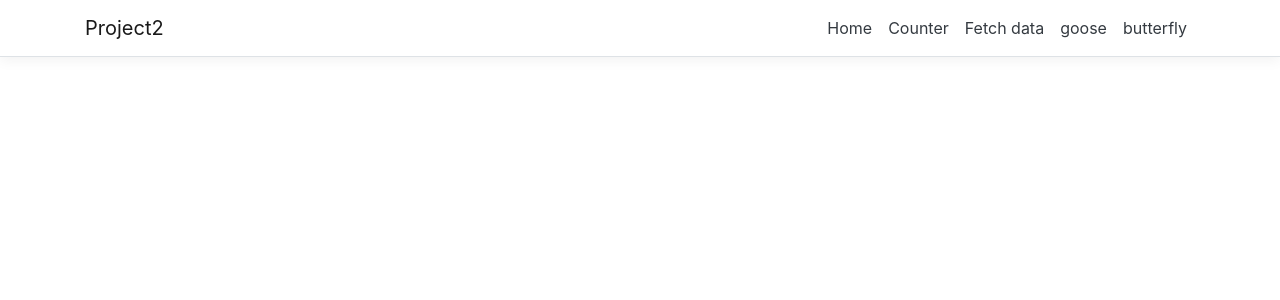
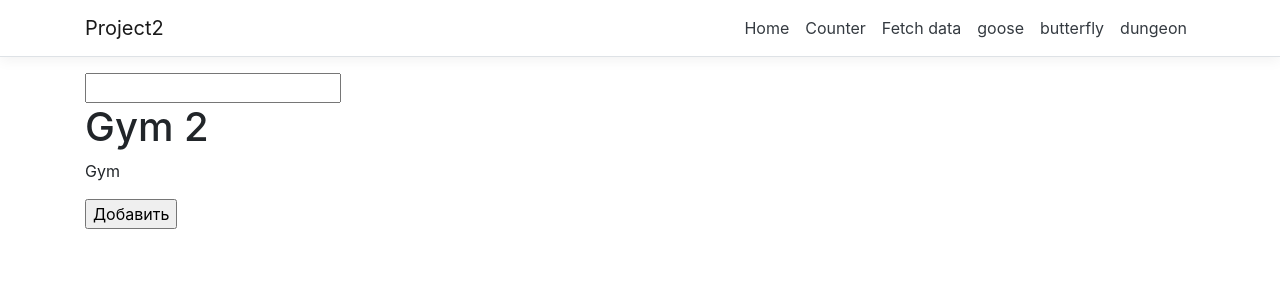
Before and after one commit to Supervodka/FntBckFnt, a React (Create React App) app in the folder Project2/Project2/ClientApp/: page /Dungeon in a window 1280 px wide. Shown: the top 300 px of the page. Built offline with nearby package versions, Linux system fonts and the light colour scheme.

Commit message:
подгрузка второго компонента с учетом воода в строку и подгрузкой коллекций

```diff
--- a/Project2/Project2/ClientApp/src/App.js
+++ b/Project2/Project2/ClientApp/src/App.js
@@ -6,6 +6,7 @@ import { FetchData } from './components/FetchData';
 import { Counter } from './components/Counter';
 import { goose } from './components/JavaScript';
 import { butterfly } from './components/Butterfly';
+import { dungeon } from './components/Dungeon'
 
 import './custom.css'
 
@@ -21,6 +22,8 @@ export default class App extends Component {
             <Route path='/JavaScript' component={goose} />
             <Route path='/Butterfly' component={butterfly} />
 
+            <Route path='/Dungeon' component={dungeon} />
+
       </Layout>
     );
   }
--- /dev/null
+++ b/Project2/Project2/ClientApp/src/components/Dungeon.js
@@ -0,0 +1,54 @@
+import { extend, type } from 'jquery';
+import React, { Component } from 'react';
+import { Gym } from './Gym';
+
+export class dungeon extends Component {
+    constructor(props) {
+        super(props);
+        this.state = {
+            currentCount: "Welcome to Dungeon,slaves",
+            slaves: ["2"]
+        };
+
+        this.click = this.click.bind(this);
+    }
+
+    render() {
+;
+
+        const items = []
+        for (const [index, value] of this.state.slaves.entries()) {
+            items.push(<Gym  name={value} />)
+        }
+
+        return (
+            <div>
+                <input type="text" id="goose"/>
+                {items}
+                <input type="button" onClick={this.click} value="Добавить" />
+
+            </div>
+
+        )
+    }
+
+    async click() {
+        let input = document.querySelector("input");
+        console.log(input.value)
+        console.log(this.state.slaves)
+
+        let a = this.state.slaves.concat(input.value);
+        console.log(a)
+        const response = await fetch(`Dungeon/master`,
+            {
+
+                method: 'POST',
+                body: JSON.stringify(a)
+
+            });
+
+        const data = await response.json();//расшифровка данных(парсинг)??
+
+        this.setState({ slaves: data });//отправка даты в CurrentCount
+    }
+}
--- /dev/null
+++ b/Project2/Project2/ClientApp/src/components/Gym.js
@@ -0,0 +1,18 @@
+import { extend, type } from 'jquery';
+import React, { Component } from 'react';
+
+export class Gym extends Component {
+    constructor(props) {
+        super(props);
+
+    }
+    render() {
+        return (
+            <div>
+                <h1>Gym {this.props.name}</h1>
+                <p> Gym </p>
+
+            </div>
+        );
+    }
+}
--- a/Project2/Project2/ClientApp/src/components/NavMenu.js
+++ b/Project2/Project2/ClientApp/src/components/NavMenu.js
@@ -50,6 +50,13 @@ export class NavMenu extends Component {
                                 <NavLink tag={Link} className="text-dark" to="/Butterfly">butterfly</NavLink>
 
                             </NavItem>
+
+                            <NavItem>
+                                <NavLink tag={Link} className="text-dark" to="/Dungeon">dungeon</NavLink>
+
+                            </NavItem>
+
+
               </ul>
             </Collapse>
 
```
Also changed, not shown: 1 other file (tests, documents, lock files or other folders).
